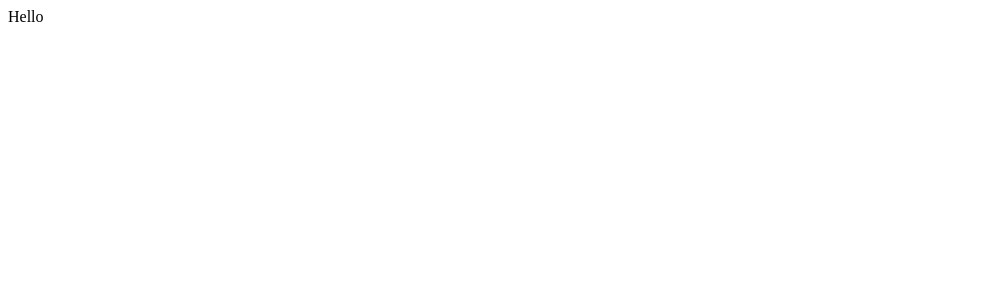
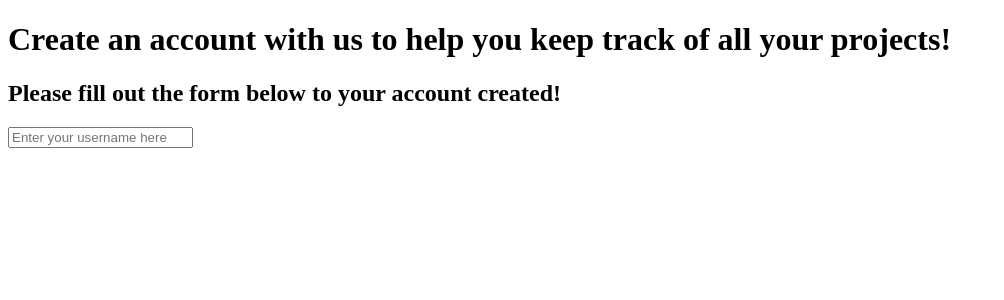
Before and after one commit to adrianhuebner/projecthub, a React (Create React App) app: page / in a window 1280 px wide. Shown: the top 300 px of the page, without its empty margins (0-1004 px from the left). Built offline with nearby package versions, Linux system fonts and the light colour scheme.

Commit message:
got form started with user being able to add their username

```diff
--- a/src/components/auth/SignUpForm.js
+++ b/src/components/auth/SignUpForm.js
@@ -4,8 +4,20 @@ import React from 'react'
 
 function SignUpForm() {
   return (
-    <div>
-      Hello
+    <div className="form-content">
+      <form className="form">
+        <h1>Create an account with us to help you keep track of all your projects!</h1>
+        <h2>Please fill out the form below to your account created!</h2>
+        <div className="form-input">
+          <label htmlFor="username">
+            <input
+              type="text"
+              name="username"
+              placeholder="Enter your username here"
+            />
+          </label>
+        </div>
+      </form>
     </div>
   )
 }
```
